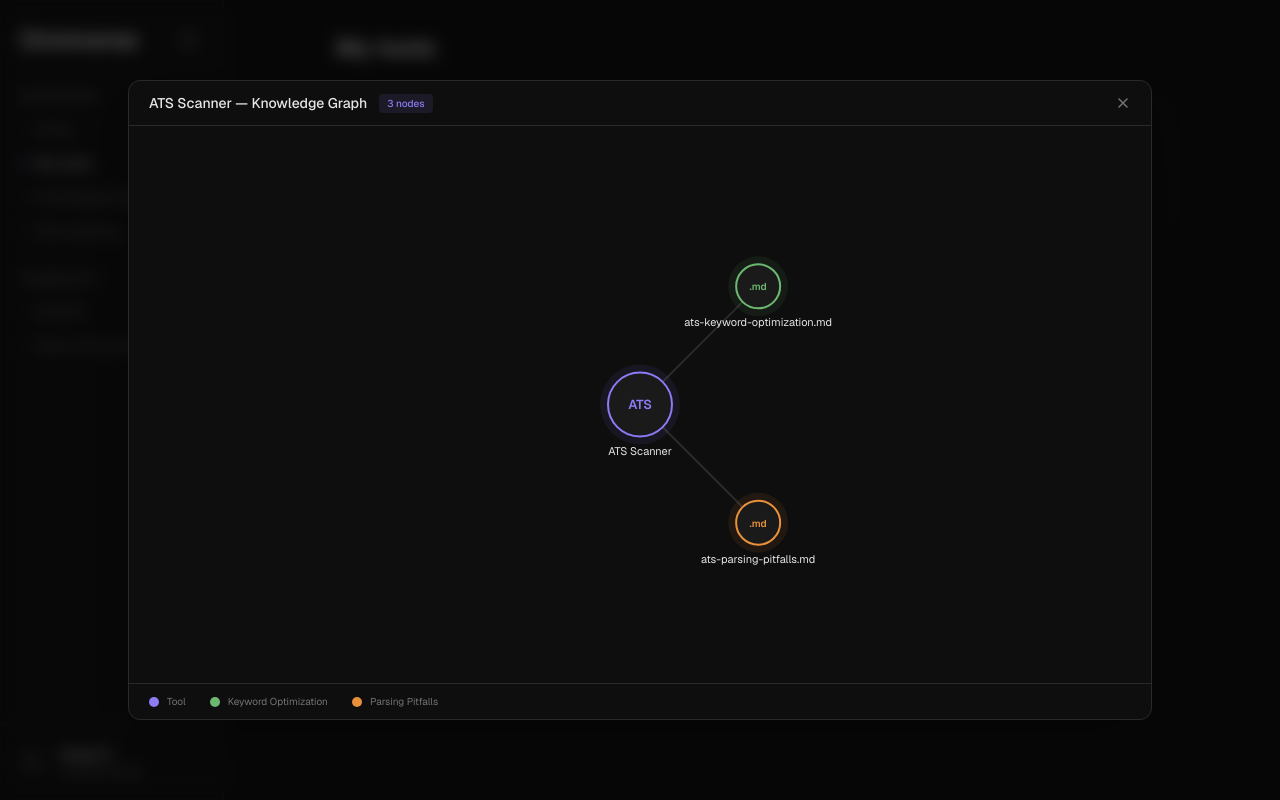
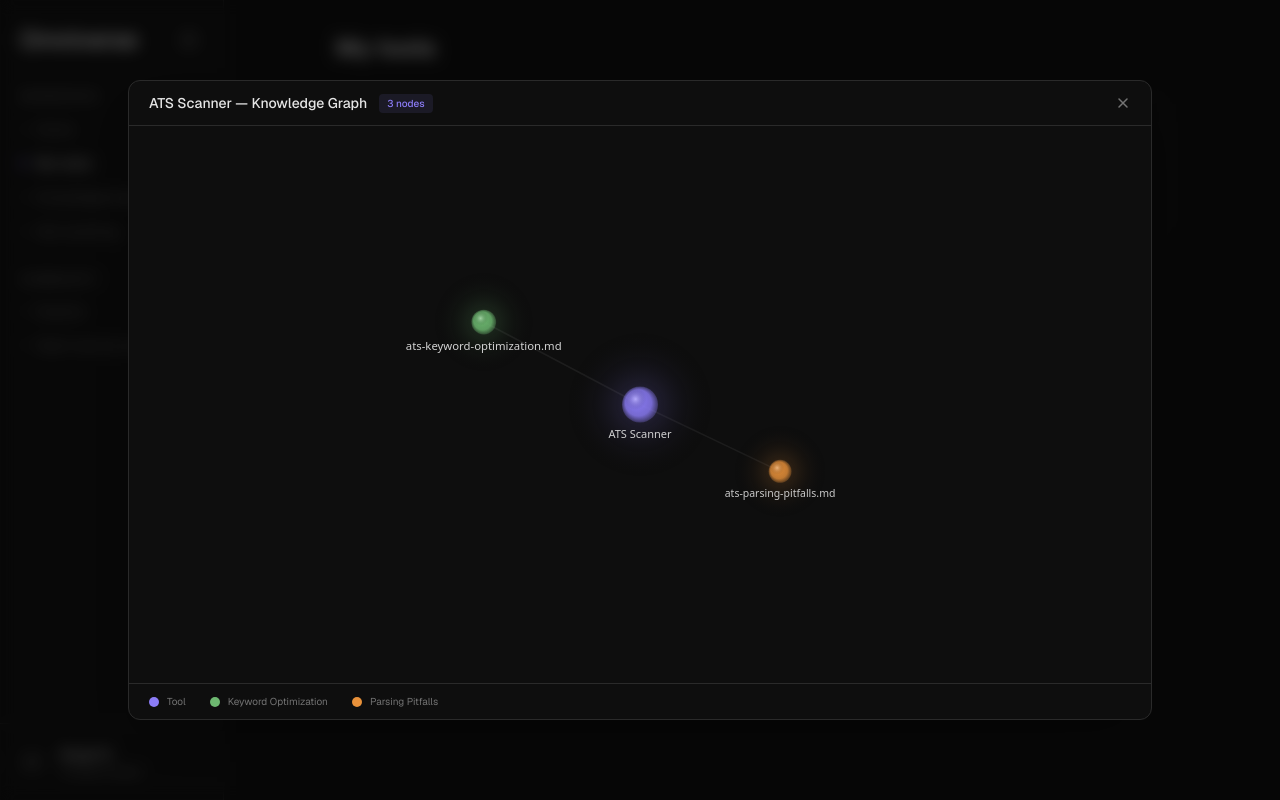
Before and after one commit to RitikPadhy/Omniverse, a Next.js app: page /tools in a window 1280 px wide. Both pictures are taken after a click on the button "Graphical View". Built offline with nearby package versions, Linux system fonts and the light colour scheme.

Commit message:
change in dimension of nodes

```diff
--- a/src/app/(dashboard)/tools/page.tsx
+++ b/src/app/(dashboard)/tools/page.tsx
@@ -1,11 +1,21 @@
 "use client";
 
-import { useState, useEffect, useRef } from "react";
+import { useState, useEffect, useRef, useCallback } from "react";
 
-const NODES = [
-  { id: "ats-scanner", label: "ATS Scanner", x: 0, y: 0, radius: 32, color: "#8b7cf6" },
-  { id: "keywords", label: "ats-keyword-optimization.md", x: 0, y: 0, radius: 22, color: "#6db870" },
-  { id: "pitfalls", label: "ats-parsing-pitfalls.md", x: 0, y: 0, radius: 22, color: "#e8913a" },
+interface Node3D {
+  id: string;
+  label: string;
+  x: number;
+  y: number;
+  z: number;
+  baseRadius: number;
+  color: string;
+}
+
+const NODES_3D: Node3D[] = [
+  { id: "ats-scanner", label: "ATS Scanner", x: 0, y: 0, z: 0, baseRadius: 18, color: "#8b7cf6" },
+  { id: "keywords", label: "ats-keyword-optimization.md", x: -140, y: -80, z: 60, baseRadius: 12, color: "#6db870" },
+  { id: "pitfalls", label: "ats-parsing-pitfalls.md", x: 140, y: 70, z: -50, baseRadius: 12, color: "#e8913a" },
 ];
 
 const EDGES = [
@@ -13,77 +23,134 @@ const EDGES = [
   { from: "ats-scanner", to: "pitfalls" },
 ];
 
+function rotateY(x: number, z: number, angle: number) {
+  return {
+    x: x * Math.cos(angle) - z * Math.sin(angle),
+    z: x * Math.sin(angle) + z * Math.cos(angle),
+  };
+}
+
+function project(x: number, y: number, z: number, fov: number) {
+  const scale = fov / (fov + z);
+  return { sx: x * scale, sy: y * scale, scale };
+}
+
 function GraphView({ width, height }: { width: number; height: number }) {
-  const cx = width / 2;
-  const cy = height / 2;
+  const canvasRef = useRef<HTMLCanvasElement>(null);
+  const angleRef = useRef(0);
+  const rafRef = useRef<number>(0);
 
-  const nodes = NODES.map((n, i) => {
-    if (i === 0) return { ...n, x: cx, y: cy };
-    const angle = i === 1 ? -Math.PI / 4 : Math.PI / 4;
-    const dist = Math.min(width, height) * 0.3;
-    return { ...n, x: cx + Math.cos(angle) * dist, y: cy + Math.sin(angle) * dist };
-  });
+  const draw = useCallback(() => {
+    const canvas = canvasRef.current;
+    if (!canvas) return;
+    const ctx = canvas.getContext("2d");
+    if (!ctx) return;
 
-  const nodeMap = Object.fromEntries(nodes.map((n) => [n.id, n]));
+    const dpr = window.devicePixelRatio || 1;
+    canvas.width = width * dpr;
+    canvas.height = height * dpr;
+    ctx.scale(dpr, dpr);
+
+    const cx = width / 2;
+    const cy = height / 2;
+    const fov = 500;
+
+    angleRef.current += 0.003;
+    const angle = angleRef.current;
+
+    // Clear
+    ctx.clearRect(0, 0, width, height);
+
+    // Transform nodes
+    const projected = NODES_3D.map((n) => {
+      const r = rotateY(n.x, n.z, angle);
+      const p = project(r.x, n.y, r.z, fov);
+      return { ...n, sx: cx + p.sx, sy: cy + p.sy, scale: p.scale, rz: r.z };
+    });
+
+    // Sort by depth (back to front)
+    const sorted = [...projected].sort((a, b) => b.rz - a.rz);
+    const nodeMap = Object.fromEntries(projected.map((n) => [n.id, n]));
+
+    // Draw edges
+    for (const e of EDGES) {
+      const from = nodeMap[e.from];
+      const to = nodeMap[e.to];
+      const avgDepth = (from.scale + to.scale) / 2;
+      ctx.beginPath();
+      ctx.moveTo(from.sx, from.sy);
+      ctx.lineTo(to.sx, to.sy);
+      ctx.strokeStyle = `rgba(255, 255, 255, ${0.06 * avgDepth})`;
+      ctx.lineWidth = 1.5 * avgDepth;
+      ctx.stroke();
+    }
+
+    // Draw nodes (sorted back-to-front)
+    for (const n of sorted) {
+      const r = n.baseRadius * n.scale;
+      const alpha = 0.3 + 0.7 * n.scale;
+
+      // Outer glow
+      const glow = ctx.createRadialGradient(n.sx, n.sy, r * 0.5, n.sx, n.sy, r * 4);
+      glow.addColorStop(0, n.color + "30");
+      glow.addColorStop(1, "transparent");
+      ctx.beginPath();
+      ctx.arc(n.sx, n.sy, r * 4, 0, Math.PI * 2);
+      ctx.fillStyle = glow;
+      ctx.fill();
+
+      // Sphere body gradient
+      const grad = ctx.createRadialGradient(
+        n.sx - r * 0.3, n.sy - r * 0.3, r * 0.1,
+        n.sx, n.sy, r
+      );
+      grad.addColorStop(0, n.color);
+      grad.addColorStop(0.7, n.color + "cc");
+      grad.addColorStop(1, n.color + "44");
+
+      ctx.beginPath();
+      ctx.arc(n.sx, n.sy, r, 0, Math.PI * 2);
+      ctx.fillStyle = grad;
+      ctx.globalAlpha = alpha;
+      ctx.fill();
+      ctx.globalAlpha = 1;
+
+      // Specular highlight
+      const spec = ctx.createRadialGradient(
+        n.sx - r * 0.25, n.sy - r * 0.3, 0,
+        n.sx - r * 0.25, n.sy - r * 0.3, r * 0.6
+      );
+      spec.addColorStop(0, "rgba(255,255,255,0.35)");
+      spec.addColorStop(1, "transparent");
+      ctx.beginPath();
+      ctx.arc(n.sx, n.sy, r, 0, Math.PI * 2);
+      ctx.fillStyle = spec;
+      ctx.globalAlpha = alpha;
+      ctx.fill();
+      ctx.globalAlpha = 1;
+
+      // Label
+      const fontSize = Math.max(9, 11 * n.scale);
+      ctx.font = `500 ${fontSize}px system-ui, -apple-system, sans-serif`;
+      ctx.textAlign = "center";
+      ctx.fillStyle = `rgba(229, 229, 229, ${alpha * 0.9})`;
+      ctx.fillText(n.label, n.sx, n.sy + r + fontSize + 4);
+    }
+
+    rafRef.current = requestAnimationFrame(draw);
+  }, [width, height]);
+
+  useEffect(() => {
+    rafRef.current = requestAnimationFrame(draw);
+    return () => cancelAnimationFrame(rafRef.current);
+  }, [draw]);
 
   return (
-    <svg width={width} height={height} className="select-none">
-      {/* Edges */}
-      {EDGES.map((e) => {
-        const from = nodeMap[e.from];
-        const to = nodeMap[e.to];
-        return (
-          <line
-            key={`${e.from}-${e.to}`}
-            x1={from.x}
-            y1={from.y}
-            x2={to.x}
-            y2={to.y}
-            stroke="#2a2a2a"
-            strokeWidth={2}
-          />
-        );
-      })}
-      {/* Nodes */}
-      {nodes.map((n) => (
-        <g key={n.id}>
-          {/* Glow */}
-          <circle cx={n.x} cy={n.y} r={n.radius + 8} fill={n.color} opacity={0.08} />
-          {/* Node circle */}
-          <circle
-            cx={n.x}
-            cy={n.y}
-            r={n.radius}
-            fill="#1a1a1a"
-            stroke={n.color}
-            strokeWidth={2}
-          />
-          {/* Label */}
-          <text
-            x={n.x}
-            y={n.y + n.radius + 18}
-            textAnchor="middle"
-            fill="#e5e5e5"
-            fontSize={11}
-            fontFamily="var(--font-sans)"
-          >
-            {n.label}
-          </text>
-          {/* Inner icon text */}
-          <text
-            x={n.x}
-            y={n.y + 4}
-            textAnchor="middle"
-            fill={n.color}
-            fontSize={n.id === "ats-scanner" ? 13 : 10}
-            fontFamily="var(--font-mono)"
-            fontWeight={600}
-          >
-            {n.id === "ats-scanner" ? "ATS" : ".md"}
-          </text>
-        </g>
-      ))}
-    </svg>
+    <canvas
+      ref={canvasRef}
+      style={{ width, height }}
+      className="select-none"
+    />
   );
 }
 
```
